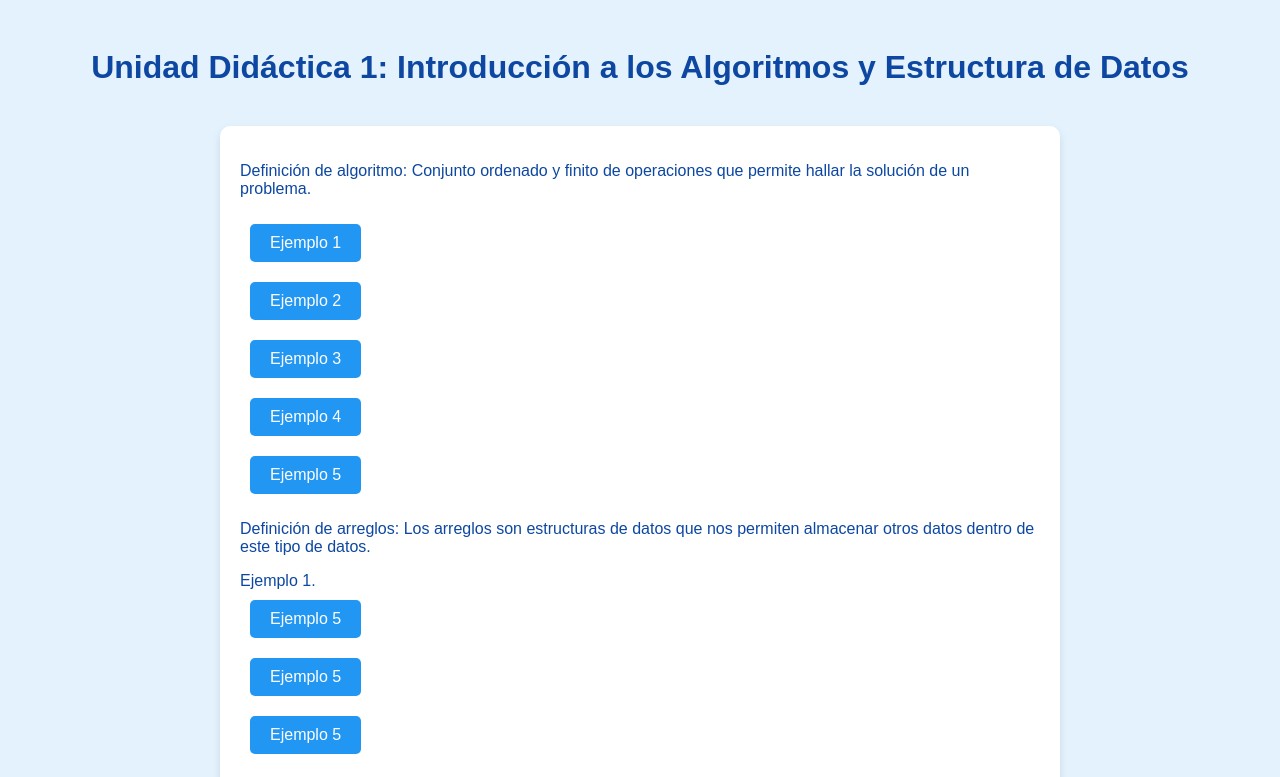
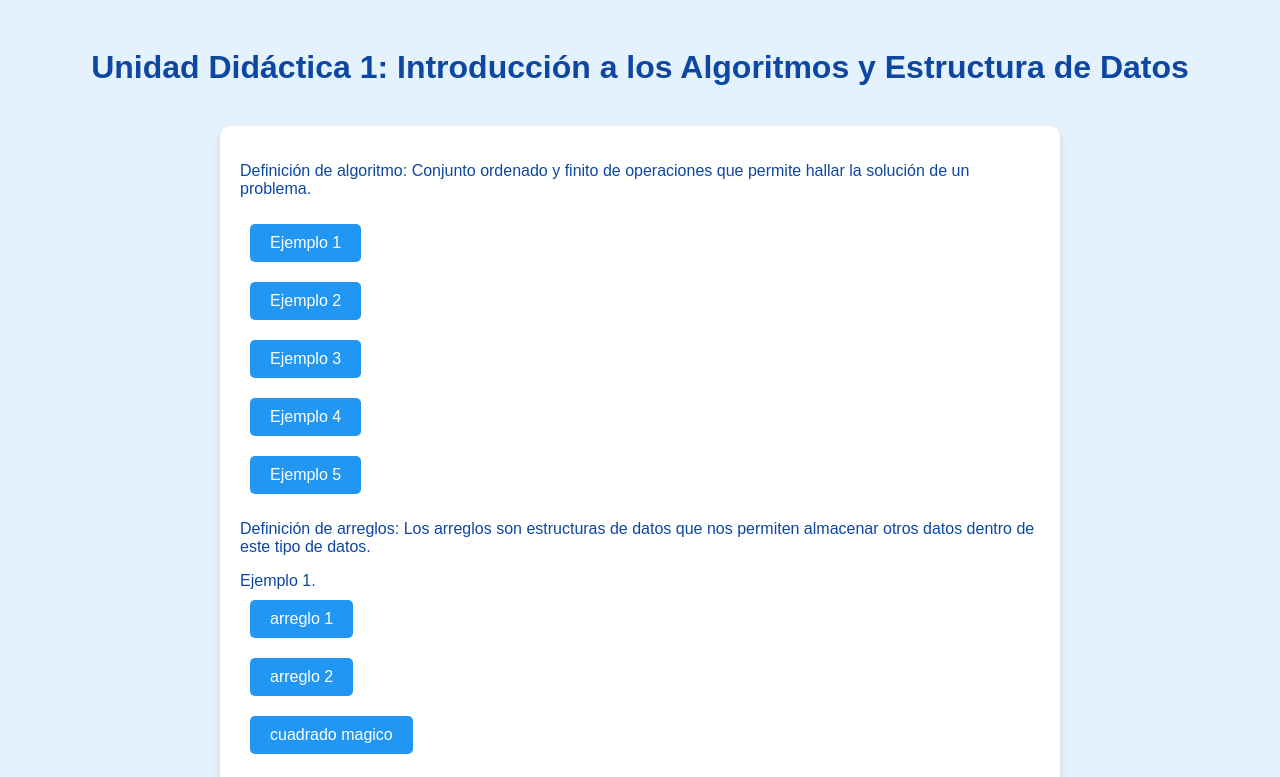
Before and after one commit to albert0lo18/albert0lo18.github.io, a plain HTML site: page index.html in a window 1280 px wide. Shown: the top 777 px of the page. Drawn offline with Linux system fonts and the light colour scheme.

Commit message:
Update index.html

```diff
--- a/index.html
+++ b/index.html
@@ -59,21 +59,23 @@
         <p>Definición de arreglos: Los arreglos son estructuras de datos que nos permiten almacenar otros datos dentro de este tipo de datos.</p>
 
         <p>Ejemplo 1.<br>
-            <input type="button" value="Ejemplo 5" onclick="window.location.href='algoritmo6.html';"><br>
-            <input type="button" value="Ejemplo 5" onclick="window.location.href='algoritmo7.html';"><br>
-            <input type="button" value="Ejemplo 5" onclick="window.location.href='algoritmo8.html';"><br>
+            <input type="button" value="arreglo 1" onclick="window.location.href='algoritmo6.html';"><br>
+            <input type="button" value="arreglo 2" onclick="window.location.href='algoritmo7.html';"><br>
+            <input type="button" value="cuadrado magico" onclick="window.location.href='algoritmo8.html';"><br>
         </p>
 
         <p>Las estructuras de datos que se verán son: <br>
         1. Arreglos <br>
         2. Matrices <br>
-        <input type="button" value=" memorama " onclick="window.location.href='memorama.html';"><br>
-        <input type="button" value=" gato " onclick="window.location.href='gato.html';"><br>
         3. Listas <br>
         4. Pilas <br>
         5. Cola <br>
         6. Árbol <br>
         7. Grafos <br></p>
+
+              <input type="button" value=" memorama " onclick="window.location.href='memorama.html';"><br>
+        <input type="button" value=" gato " onclick="window.location.href='gato.html';"><br>
+
     </div>
 </body>
 </html>
```
